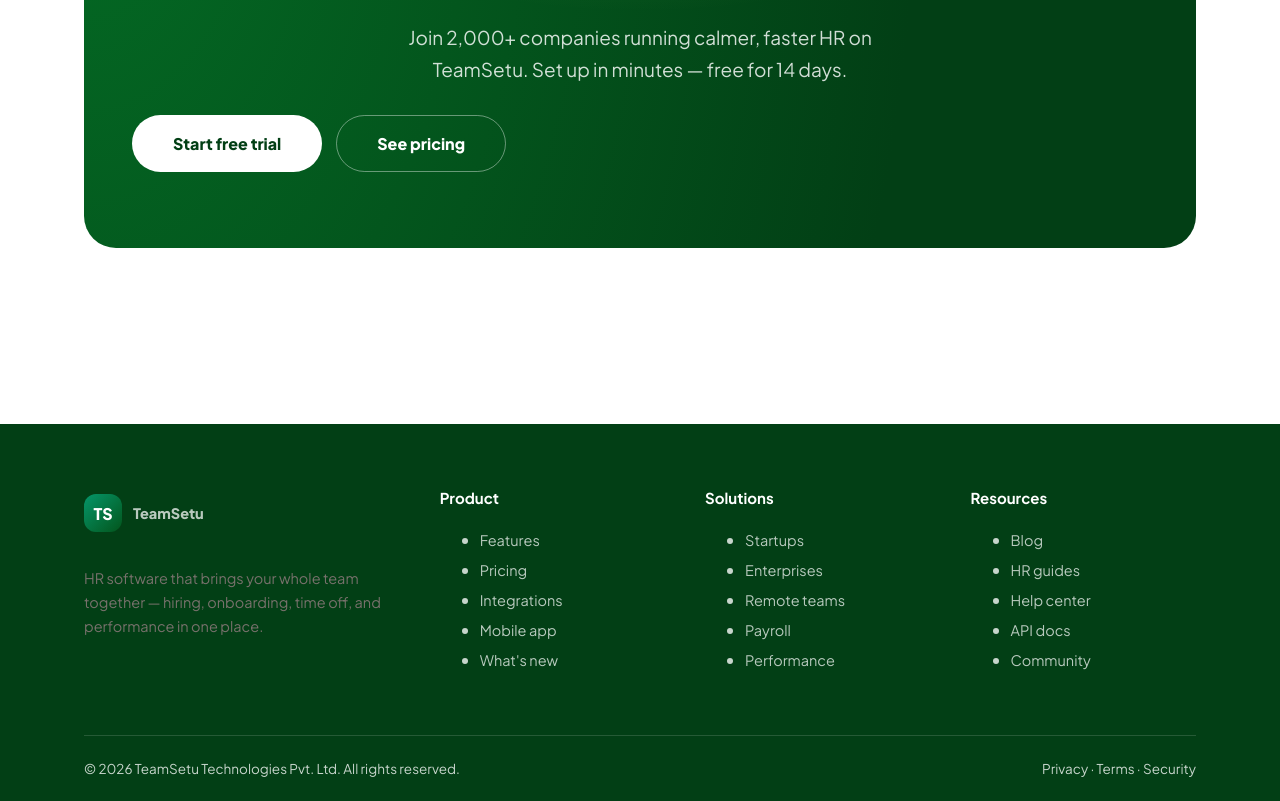
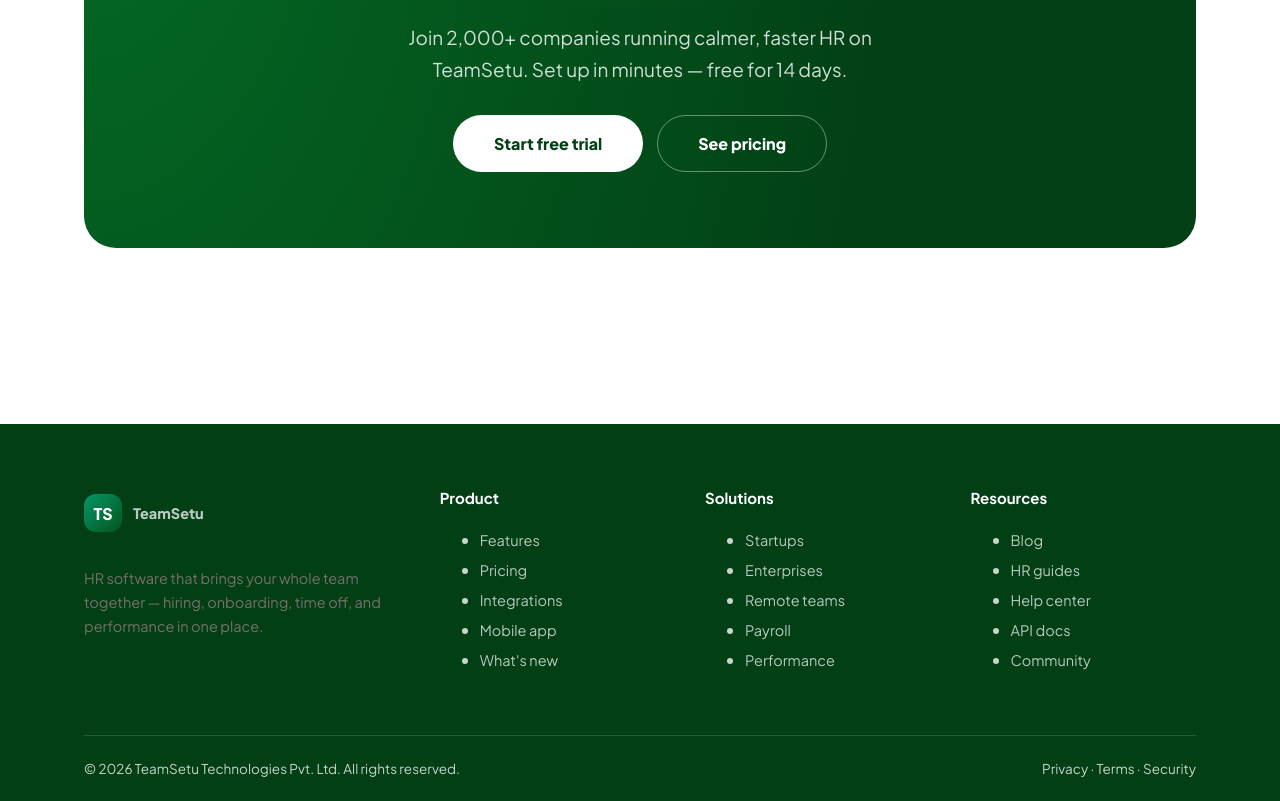
Before and after one commit to sijvij98/teamsetu, a Next.js app: page / in a window 1280 px wide. Shown: the part 6577-7378 px from the top of the page. Built offline with nearby package versions, Linux system fonts and the light colour scheme.

Commit message:
Rebuild site as a Next.js e-commerce app (ShopNext)

```diff
--- a/app/globals.css
+++ b/app/globals.css
@@ -362,7 +362,7 @@
 }
 .cta-band h2 { color: #fff; position: relative; z-index: 1; }
 .cta-band p { color: rgba(255,255,255,0.82); position: relative; z-index: 1; }
-.cta-band .cta-row { position: relative; z-index: 1; }
+.cta-band .cta-row { position: relative; z-index: 1; justify-content: center; align-items: center; }
 
 /* ---------- footer ---------- */
 footer { background: var(--green-800); color: rgba(255,255,255,0.78); margin-top: 88px; }
```
